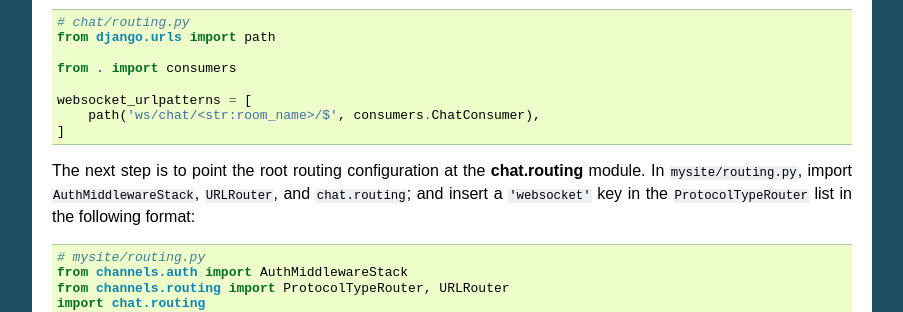
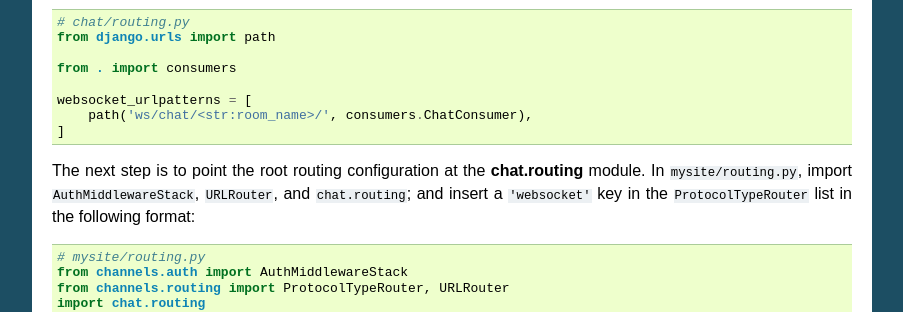
Before and after one commit to phillipchain/DjangoChannels, a Sphinx documentation site: the page built from docs/tutorial/part_2.rst, in a window 1280 px wide and 900 px high, scrolled down 3397 px. Shown: the part 152-464 px from the top of the window, without its empty margins (198-1101 px from the left). Built offline with Sphinx 7.4.7, drawn with Linux system fonts in a browser that asks for light colours; pages that are not in the unit, such as notebooks, are missing from menus.

```diff
--- a/docs/tutorial/part_2.rst
+++ b/docs/tutorial/part_2.rst
@@ -218,7 +218,7 @@ Put the following code in ``chat/routing.py``::
     from . import consumers
 
     websocket_urlpatterns = [
-        path('ws/chat/<str:room_name>/$', consumers.ChatConsumer),
+        path('ws/chat/<str:room_name>/', consumers.ChatConsumer),
     ]
 
 The next step is to point the root routing configuration at the **chat.routing**
```
